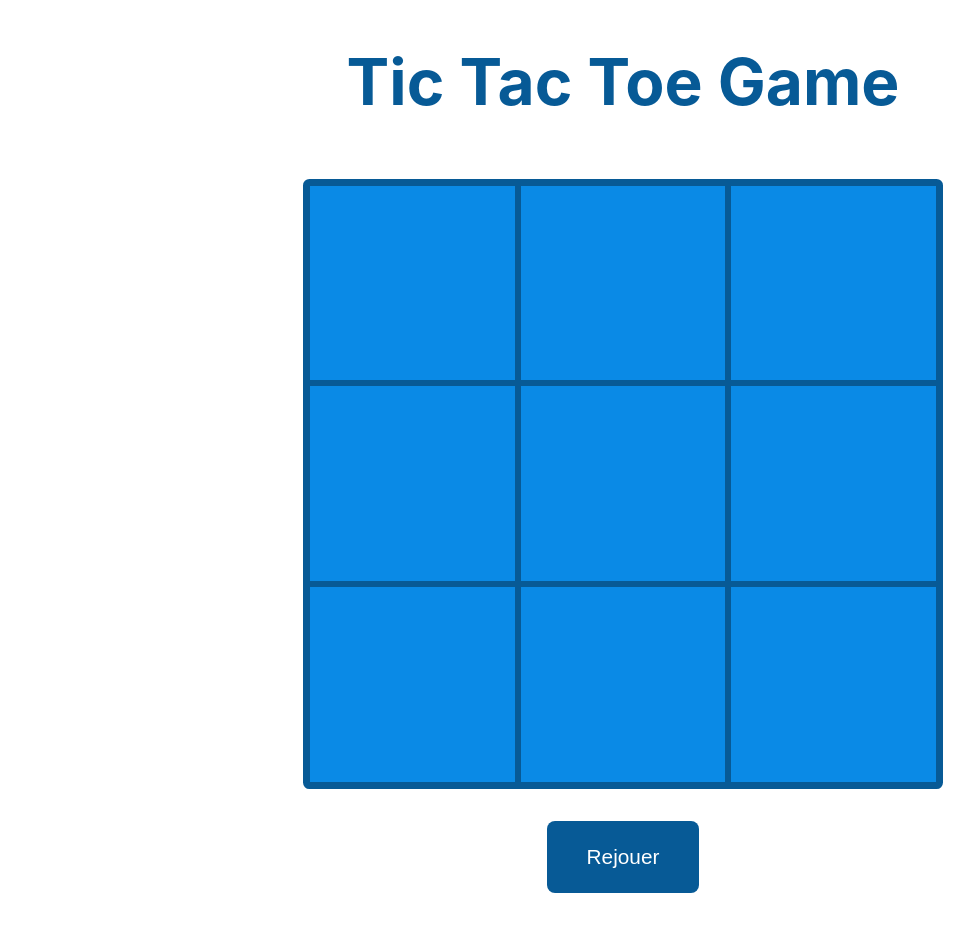
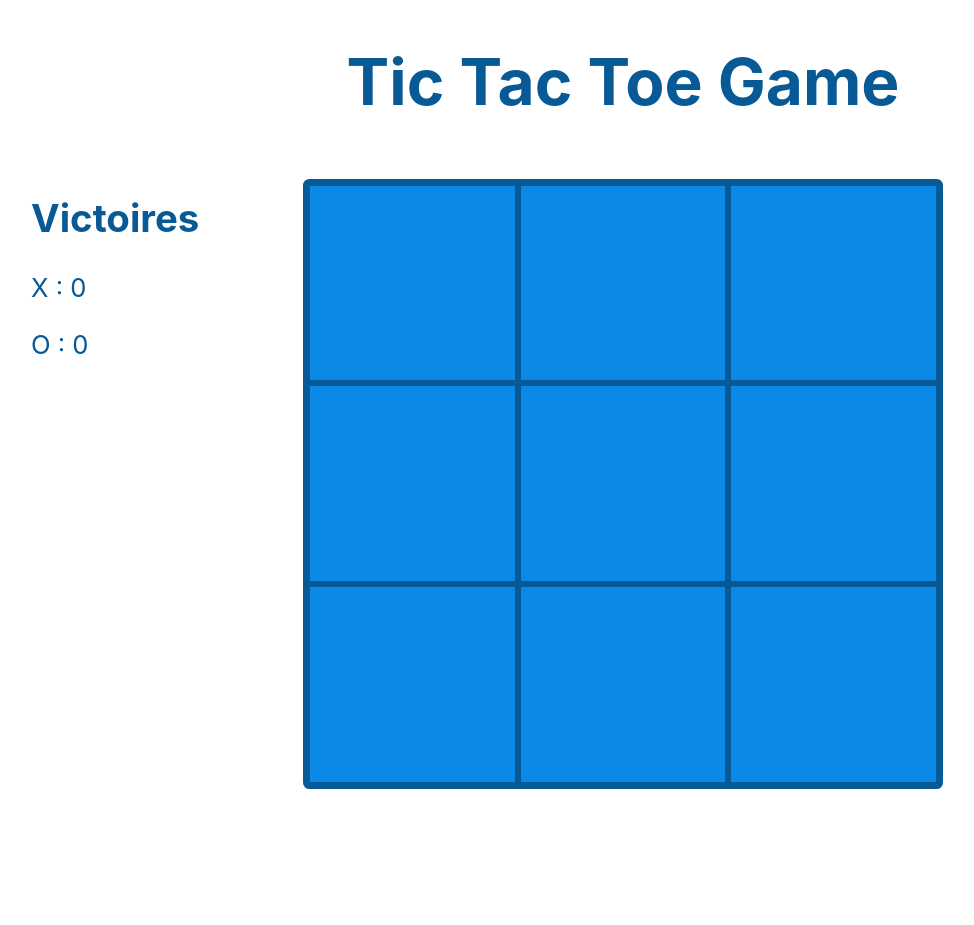
Before and after one commit to MarieCarolineLivaditis/tic-tac-toe, a React (Create React App) app: page / in a window 1280 px wide. Shown: the whole page, without its empty margins (17-991 px from the left). After the commit the page ends 800 px from the top, so only its background shows below. Built offline with nearby package versions, Linux system fonts and the light colour scheme.

Commit message:
victory counter

```diff
--- a/src/components/App/App.js
+++ b/src/components/App/App.js
@@ -1,17 +1,171 @@
+import { useState, useEffect } from 'react';
 import Board from '../Board/Board';
 import PlayAgainBtn from '../PlayAgainBtn/PlayAgainBtn';
+import VictoriesCounter from '../VictoriesCounter/VictoriesCounter';
 
 import './App.scss';
 
 function App() {
+  const winningPatterns = [
+    [0, 1, 2],
+    [3, 4, 5],
+    [6, 7, 8],
+    [0, 3, 6],
+    [1, 4, 7],
+    [2, 5, 8],
+    [0, 4, 8],
+    [2, 4, 6],
+  ];
+  const [board, setBoard] = useState([
+    {
+      id: 1,
+      value: '',
+    },
+    {
+      id: 2,
+      value: '',
+    },
+    {
+      id: 3,
+      value: '',
+    },
+    {
+      id: 4,
+      value: '',
+    },
+    {
+      id: 5,
+      value: '',
+    },
+    {
+      id: 6,
+      value: '',
+    },
+    {
+      id: 7,
+      value: '',
+    },
+    {
+      id: 8,
+      value: '',
+    },
+    {
+      id: 9,
+      value: '',
+    },
+  ]);
+
+  const [isX, setIsX] = useState(true);
+  const [winner, setWinner] = useState(false);
+  const [counterX, setCounterX] = useState(0);
+  const [counterO, setCounterO] = useState(0);
+
+  const message = 'Bravo ! Vous avez gagné !';
+
+  const changeBoard = () => {
+    setBoard([...board]);
+  };
+  const changeTurn = () => {
+    setIsX(!isX);
+  };
+
+  const resetGame = () => {
+    setBoard([
+      {
+        id: 1,
+        value: '',
+      },
+      {
+        id: 2,
+        value: '',
+      },
+      {
+        id: 3,
+        value: '',
+      },
+      {
+        id: 4,
+        value: '',
+      },
+      {
+        id: 5,
+        value: '',
+      },
+      {
+        id: 6,
+        value: '',
+      },
+      {
+        id: 7,
+        value: '',
+      },
+      {
+        id: 8,
+        value: '',
+      },
+      {
+        id: 9,
+        value: '',
+      },
+    ]);
+
+    setWinner(false);
+  };
+
+  const checkWinner = () => {
+    winningPatterns.map((item) => {
+      const [a, b, c] = item;
+      if ((board[a].value !== '' && board[a].value !== undefined) && board[a].value === board[b].value && board[a].value === board[c].value) {
+        console.log(board[a].value, board[b].value, board[b].value);
+        setWinner(true);
+      }
+      return item;
+    });
+  };
+
+  const victories = () => {
+    if (winner && !isX) {
+      setCounterX((oldCounter) => oldCounter + 1);
+    } if (winner && isX) {
+      setCounterO((oldCounter) => oldCounter + 1);
+    }
+  };
+
+  useEffect(() => {
+    checkWinner();
+  });
+
+  useEffect(() => {
+    victories();
+  }, [winner]);
+
   return (
     <div className="App">
       <header className="App-header">
         <h1 className="App-header-title">Tic Tac Toe Game</h1>
       </header>
       <main className="App-main">
-        <Board />
-        <PlayAgainBtn />
+        <div className="App-main-infoSection">
+          <VictoriesCounter
+            counterX={counterX}
+            counterO={counterO}
+          />
+        </div>
+        <div className="App-main-boardSection">
+          {!winner && (
+          <Board
+            board={board}
+            changeBoard={changeBoard}
+            changeTurn={changeTurn}
+            isX={isX}
+            winner={winner}
+          />
+          )}
+        </div>
+        <div className="App-main-message">
+          {winner && message}
+          {winner && <PlayAgainBtn resetGame={resetGame} />}
+        </div>
       </main>
     </div>
   );
--- a/src/components/App/App.scss
+++ b/src/components/App/App.scss
@@ -6,13 +6,28 @@
         font-size: 4rem;
         text-align: center;
         color: vars.$darkColor;
-
     }
     &-main {
-        max-height: 100vh;
-        display: flex;
-        flex-direction: column;
-        justify-content: center;
-        align-items: center;
+        position: relative;
+
+        &-infoSection {
+            position: absolute;
+            margin-left: 3rem;
+        }
+        &-message {
+            font-size: 4vw;
+            color: vars.$darkColor;
+            display: flex;
+            flex-direction: column;
+            align-items: center;
+        }
+        &-boardSection {
+            max-height: 100vh;
+            display: flex;
+            justify-content: center;
+            align-items: center;
+        }
     }
+
+
 }
--- a/src/components/Board/Board.jsx
+++ b/src/components/Board/Board.jsx
@@ -1,62 +1,13 @@
 /* eslint-disable no-else-return */
-import { useState, useEffect } from 'react';
+import PropTypes from 'prop-types';
 import Cell from '../Cell/Cell';
 
 import './Board.scss';
 
-function Board() {
-  const winningPatterns = [
-    [0, 1, 2],
-    [3, 4, 5],
-    [6, 7, 8],
-    [0, 3, 6],
-    [1, 4, 7],
-    [2, 5, 8],
-    [0, 4, 8],
-    [2, 4, 6],
-  ];
-  const [board, setBoard] = useState([
-    {
-      id: 1,
-      value: '',
-    },
-    {
-      id: 2,
-      value: '',
-    },
-    {
-      id: 3,
-      value: '',
-    },
-    {
-      id: 4,
-      value: '',
-    },
-    {
-      id: 5,
-      value: '',
-    },
-    {
-      id: 6,
-      value: '',
-    },
-    {
-      id: 7,
-      value: '',
-    },
-    {
-      id: 8,
-      value: '',
-    },
-    {
-      id: 9,
-      value: '',
-    },
-  ]);
-  const [isX, setIsX] = useState(true);
-  const [winner, setWinner] = useState(false);
-
-  const handleClick = (event) => {
+function Board({
+  changeTurn, changeBoard, board, winner, isX,
+}) {
+  const handleChange = (event) => {
     event.preventDefault();
     const targetId = Number(event.target.id);
     const square = board.find((item) => item.id === targetId);
@@ -69,35 +20,18 @@ function Board() {
       } else {
         square.value = 'O';
       }
-      setBoard([...board]);
-      setIsX(!isX);
     }
+    changeBoard();
+    changeTurn();
   };
-
-  const checkWinner = () => {
-    winningPatterns.map((item) => {
-      const [a, b, c] = item;
-      if ((board[a].value !== '' && board[a].value !== undefined) && board[a].value === board[b].value && board[a].value === board[c].value) {
-        console.log(board[a].value, board[b].value, board[b].value);
-        setWinner(true);
-      }
-      return item;
-    });
-  };
-
-  useEffect(() => {
-    checkWinner();
-  });
-
   return (
     <div className="main-board">
-      {winner && 'Vous avez gagné !'}
       <div className="main-board-cellContainer">
         {board.map((item) => (
           <Cell
             key={item.id}
             id={item.id}
-            onClick={handleClick}
+            onClick={handleChange}
             value={item.value}
           />
         ))}
@@ -106,4 +40,17 @@ function Board() {
   );
 }
 
+Board.propTypes = {
+  changeTurn: PropTypes.func.isRequired,
+  changeBoard: PropTypes.func.isRequired,
+  board: PropTypes.arrayOf(
+    PropTypes.shape({
+      id: PropTypes.number.isRequired,
+      value: PropTypes.string,
+    }).isRequired,
+  ).isRequired,
+  winner: PropTypes.bool.isRequired,
+  isX: PropTypes.bool.isRequired,
+};
+
 export default Board;
--- a/src/components/PlayAgainBtn/PlayAgainBtn.jsx
+++ b/src/components/PlayAgainBtn/PlayAgainBtn.jsx
@@ -1,11 +1,20 @@
+import PropTypes from 'prop-types';
 import './PlayAgainBtn.scss';
 
-function PlayAgainBtn() {
+function PlayAgainBtn({ resetGame }) {
+  const handleClick = () => {
+    resetGame();
+  };
+
   return (
-    <button type="button" className="btn">
+    <button type="button" className="btn" onClick={handleClick}>
       Rejouer
     </button>
   );
 }
 
+PlayAgainBtn.propTypes = {
+  resetGame: PropTypes.func.isRequired,
+};
+
 export default PlayAgainBtn;
--- /dev/null
+++ b/src/components/VictoriesCounter/VictoriesCounter.jsx
@@ -0,0 +1,23 @@
+import PropTypes from 'prop-types';
+
+import './VictoriesCounter.scss';
+
+function VictoriesCounter({ counterX, counterO }) {
+  return (
+    <section className="counter">
+      <h2>Victoires</h2>
+      <p>
+        X : {counterX}
+      </p>
+      <p>
+        O : {counterO}
+      </p>
+    </section>
+  );
+}
+
+VictoriesCounter.propTypes = {
+  counterX: PropTypes.number.isRequired,
+  counterO: PropTypes.number.isRequired,
+};
+export default VictoriesCounter;
--- /dev/null
+++ b/src/components/VictoriesCounter/VictoriesCounter.scss
@@ -0,0 +1,6 @@
+@use '../../styles/vars';
+
+.counter {
+    font-size: 2vw;
+    color: vars.$darkColor;
+}
```
